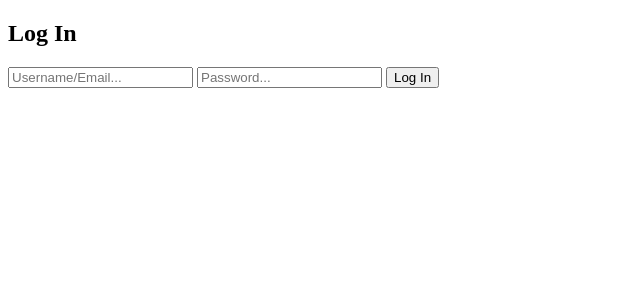
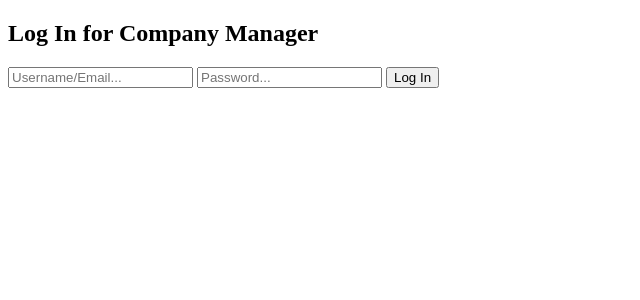
Before and after one commit to Snydeer/Time-Tracker, a PHP site: page /login.php in a window 1280 px wide. Shown: the part 106-406 px from the top of the page, without its empty margins (0-640 px from the left). Run offline with PHP 8.4, Linux system fonts and the light colour scheme.

Commit message:
Update login.php

```diff
--- a/login.php
+++ b/login.php
@@ -3,7 +3,7 @@
 ?>
 
     <section class="signup-form">
-        <h2>Log In</h2>
+        <h2>Log In for Company Manager</h2>
         <form action="includes/login.inc.php" method="post">
             <input type="text" name="uid" placeholder="Username/Email...">
             <input type="password" name="pwd" placeholder="Password...">
```
